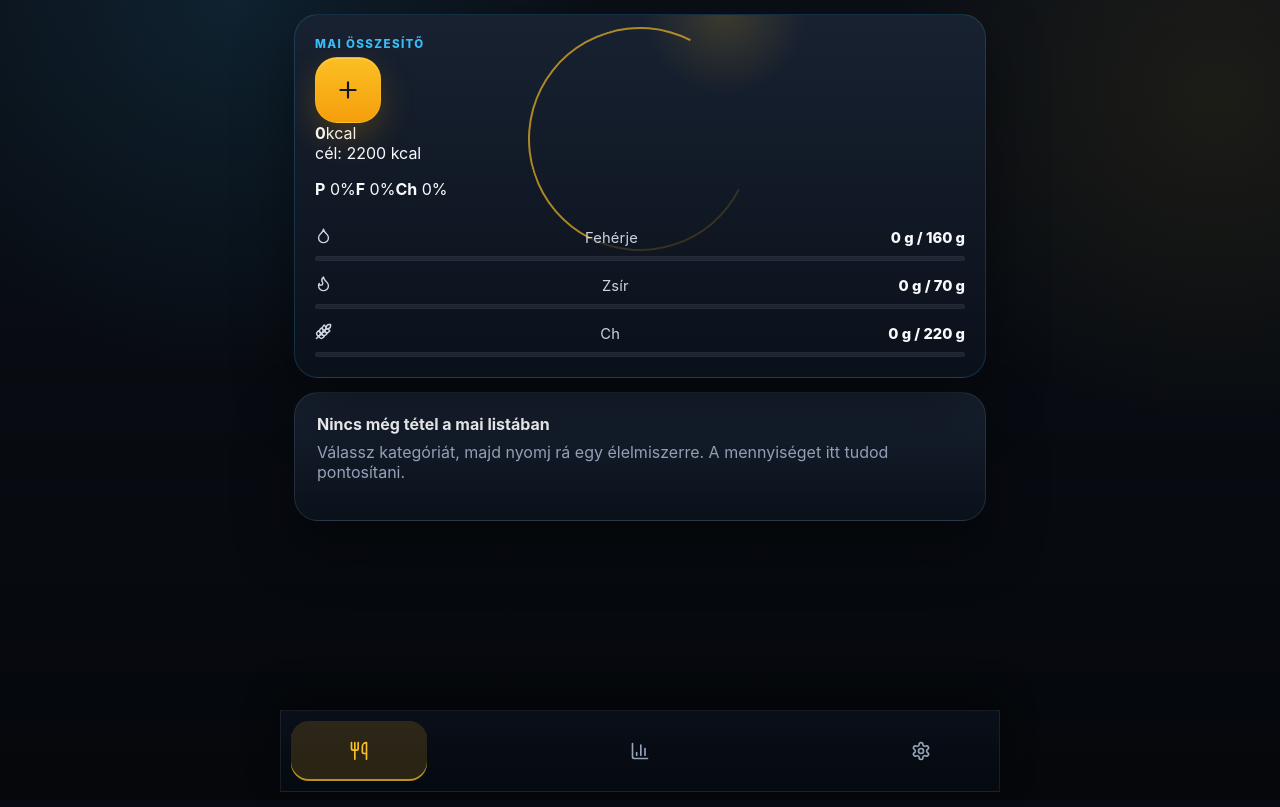
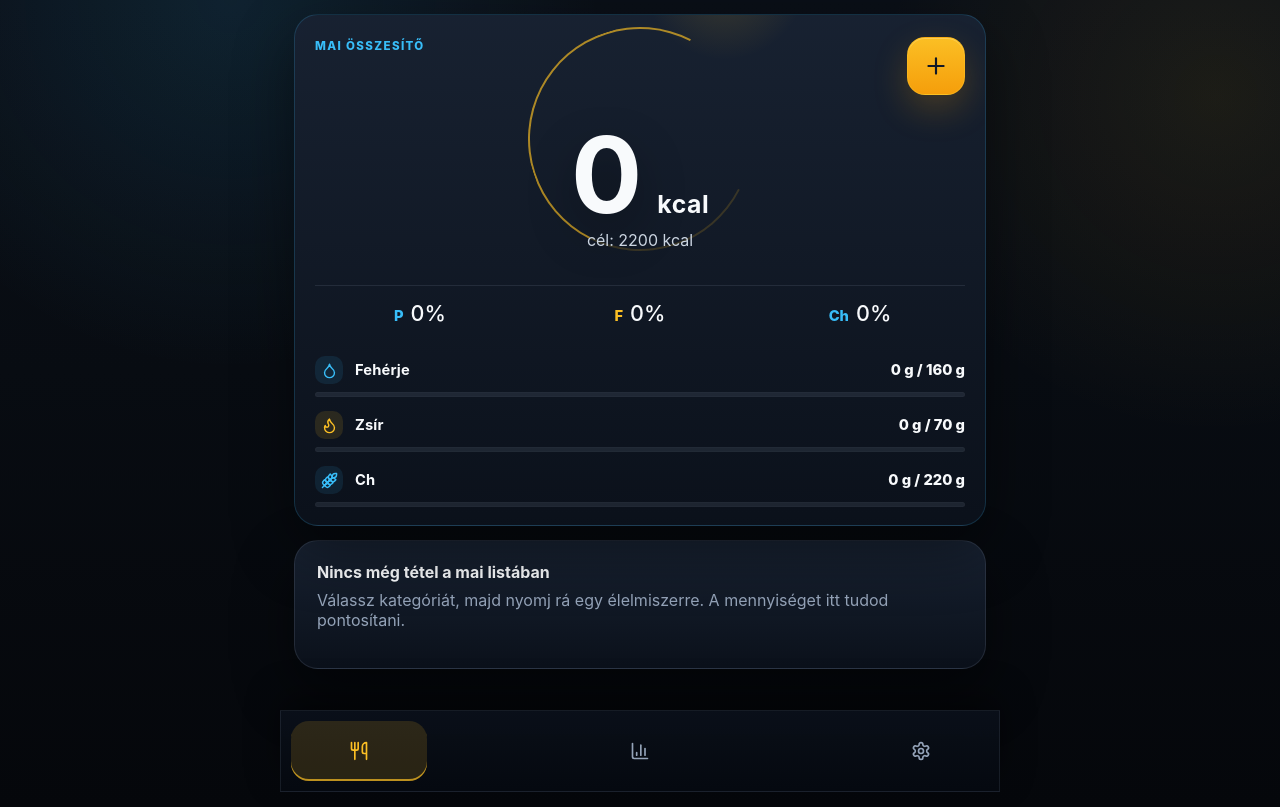
Before and after one commit to tonetttoman/makro-app, a React (Vite) app: page / in a window 1280 px wide. Built offline with nearby package versions, Linux system fonts and the light colour scheme.

Commit message:
Style redesigned daily summary hero

```diff
--- a/src/fixes.css
+++ b/src/fixes.css
@@ -236,6 +236,130 @@
   box-shadow: 0 0 0 1px rgba(56, 189, 248, 0.06) inset !important;
 }
 
+/* Structural daily summary polish. */
+.summary {
+  padding: 22px 20px 18px !important;
+}
+
+.summary-hero {
+  position: relative;
+  z-index: 1;
+  display: grid;
+  gap: 8px;
+  min-height: 230px;
+  align-content: start;
+}
+
+.summary-hero__top {
+  display: grid;
+  grid-template-columns: minmax(0, 1fr) auto;
+  align-items: start;
+  gap: 12px;
+}
+
+.summary-hero__top .eyebrow {
+  margin: 2px 0 0;
+}
+
+.summary-kcal {
+  display: flex;
+  align-items: baseline;
+  justify-content: center;
+  gap: 10px;
+  margin-top: 26px;
+  color: var(--text);
+  text-align: center;
+}
+
+.summary-kcal strong {
+  font-size: clamp(3.75rem, 17vw, 6.6rem);
+  font-weight: 720;
+  line-height: 0.88;
+  letter-spacing: 0.05em;
+  text-shadow: 0 18px 46px rgba(0, 0, 0, 0.34);
+}
+
+.summary-kcal span {
+  color: var(--text);
+  font-size: clamp(1rem, 4.5vw, 1.55rem);
+  font-weight: 650;
+  letter-spacing: 0.02em;
+}
+
+.summary-target {
+  position: relative;
+  z-index: 1;
+  margin: 0;
+  color: var(--muted-strong);
+  font-size: 1rem;
+  text-align: center;
+}
+
+.summary-macro-ratio {
+  position: relative;
+  z-index: 1;
+  display: grid;
+  grid-template-columns: repeat(3, minmax(0, 1fr));
+  gap: 10px;
+  margin: 18px 0 0;
+  padding: 14px 0 2px;
+  border-top: 1px solid rgba(148, 163, 184, 0.14);
+  color: var(--text);
+}
+
+.summary-macro-ratio span {
+  display: inline-flex;
+  align-items: baseline;
+  justify-content: center;
+  gap: 7px;
+  font-size: 1.35rem;
+  font-weight: 500;
+}
+
+.summary-macro-ratio strong {
+  color: var(--cyan);
+  font-size: 0.92rem;
+  font-weight: 850;
+}
+
+.summary-macro-ratio span:nth-child(2) strong {
+  color: var(--amber);
+}
+
+.metric__row {
+  display: grid !important;
+  grid-template-columns: 30px minmax(0, 1fr) auto;
+  align-items: center !important;
+  gap: 10px !important;
+}
+
+.metric__icon {
+  display: inline-grid;
+  place-items: center;
+  width: 28px;
+  height: 28px;
+  border-radius: 10px;
+  background: rgba(56, 189, 248, 0.1);
+  color: var(--cyan);
+}
+
+.metric__icon--amber {
+  background: rgba(251, 191, 36, 0.12);
+  color: var(--amber);
+}
+
+.metric__label {
+  color: var(--text);
+  font-weight: 730;
+}
+
+.summary-quick-add-button {
+  width: 58px !important;
+  height: 58px !important;
+  min-height: 58px !important;
+  border-radius: 18px !important;
+}
+
 @media (max-width: 520px) {
   .data-actions,
   .form-grid,
```
